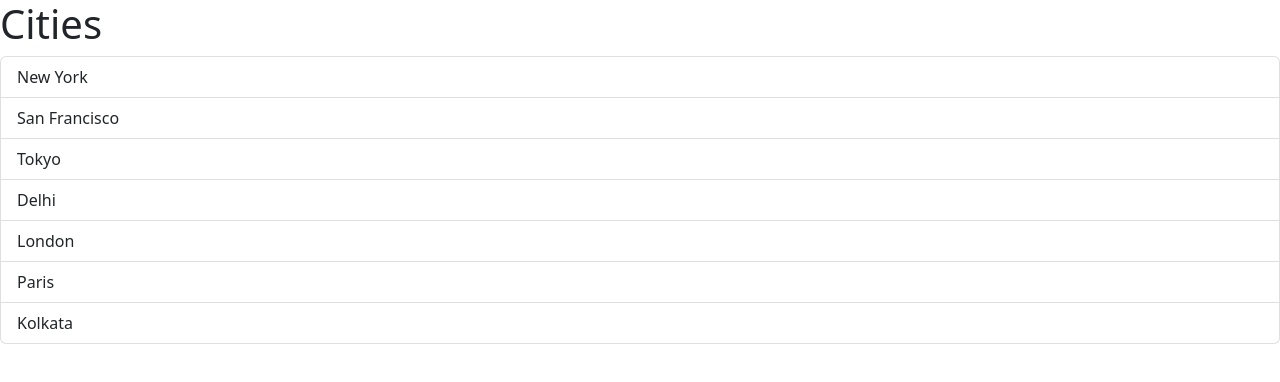
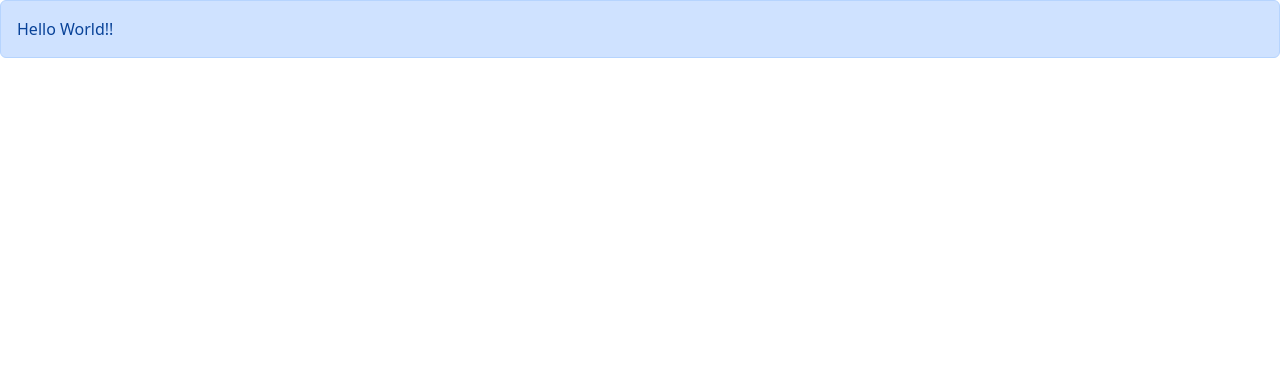
Before and after one commit to Sanket-Ghosh/game-website-react, a React (Vite) app in the folder react-app/: page / in a window 1280 px wide. Shown: the top 382 px of the page. Built offline with nearby package versions, Linux system fonts and the light colour scheme.

Commit message:
created alert component

```diff
--- a/react-app/src/App.tsx
+++ b/react-app/src/App.tsx
@@ -1,27 +1,11 @@
-import ListGroup from "./components/ListGroup";
 import Alert from "./components/Alert";
 
 function App() {
-  let items = [
-    "New York",
-    "San Francisco",
-    "Tokyo",
-    "Delhi",
-    "London",
-    "Paris",
-    "Kolkata",
-  ];
-
-  const handleSelectItem = (item: string) => {
-    console.log(item);
-  };
   return (
     <div>
-      <ListGroup
-        items={items}
-        heading="Cities"
-        onSelectItem={handleSelectItem}
-      />
+      <Alert>
+        Hello <span>World!!</span>
+      </Alert>
     </div>
   );
 }
--- a/react-app/src/components/Alert.tsx
+++ b/react-app/src/components/Alert.tsx
@@ -1,5 +1,11 @@
-const Alert = () => {
-  return <div>Alert</div>;
+import { ReactNode } from "react";
+
+interface Props {
+  children: ReactNode;
+}
+
+const Alert = ({ children }: Props) => {
+  return <div className="alert alert-primary">{children}</div>;
 };
 
 export default Alert;
```
